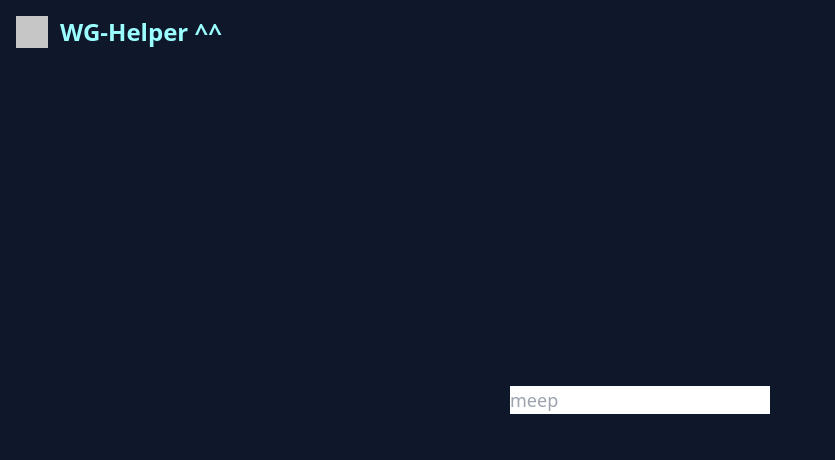
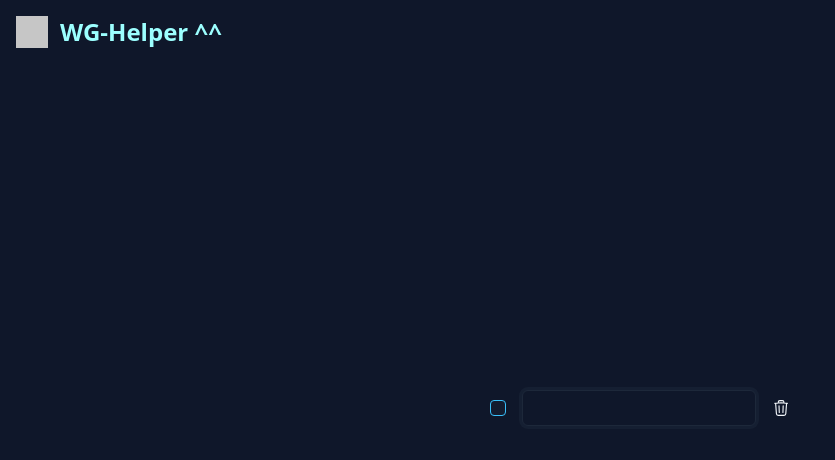
Before and after one commit to Enzyklopaedino/wg-helper, a React (Vite) app: page /cart in a window 1280 px wide. Shown: the top 460 px of the page, without its empty margins (0-835 px from the left). Built offline with nearby package versions, Linux system fonts and the light colour scheme; grey boxes are pictures that could not be loaded.

Commit message:
feat: add todo item list and button icon

```diff
--- /dev/null
+++ b/components/delete-button.tsx
@@ -0,0 +1,18 @@
+export const DeleteButton = () => {
+	return (
+		<svg
+			xmlns="http://www.w3.org/2000/svg"
+			fill="none"
+			viewBox="0 0 24 24"
+			stroke-width="1.5"
+			stroke="currentColor"
+			className="size-6"
+		>
+			<path
+				stroke-linecap="round"
+				stroke-linejoin="round"
+				d="m14.74 9-.346 9m-4.788 0L9.26 9m9.968-3.21c.342.052.682.107 1.022.166m-1.022-.165L18.16 19.673a2.25 2.25 0 0 1-2.244 2.077H8.084a2.25 2.25 0 0 1-2.244-2.077L4.772 5.79m14.456 0a48.108 48.108 0 0 0-3.478-.397m-12 .562c.34-.059.68-.114 1.022-.165m0 0a48.11 48.11 0 0 1 3.478-.397m7.5 0v-.916c0-1.18-.91-2.164-2.09-2.201a51.964 51.964 0 0 0-3.32 0c-1.18.037-2.09 1.022-2.09 2.201v.916m7.5 0a48.667 48.667 0 0 0-7.5 0"
+			/>
+		</svg>
+	);
+};
--- /dev/null
+++ b/components/input.tsx
@@ -0,0 +1,23 @@
+import { ComponentProps } from 'react';
+
+import { cn } from '@/lib/utils';
+
+export const Input = ({
+	className,
+	type,
+	...props
+}: ComponentProps<'input'>) => {
+	return (
+		<input
+			type={type}
+			data-slot="input"
+			className={cn(
+				'file:text-foreground placeholder:text-muted-foreground selection:bg-primary selection:text-primary-foreground dark:bg-slate-900 border-input h-9 w-full min-w-0 rounded-md border px-3 py-1 text-base shadow-xs transition-[color,box-shadow] outline-none file:inline-flex file:h-7 file:border-0 file:bg-transparent file:text-sm file:font-medium disabled:pointer-events-none disabled:cursor-not-allowed disabled:opacity-50 md:text-sm',
+				'focus-visible:border-ring focus-visible:ring-ring/50 focus-visible:ring-[3px]',
+				'aria-invalid:ring-destructive/20 dark:aria-invalid:ring-destructive/40 aria-invalid:border-destructive',
+				className,
+			)}
+			{...props}
+		/>
+	);
+};
--- a/components/todo-item.tsx
+++ b/components/todo-item.tsx
@@ -1,15 +1,31 @@
 import { Checkbox } from '@/components/checkbox';
-import { useState } from 'react';
+import { DeleteButton } from '@/components/delete-button';
+import { Input } from '@/components/input';
+import { FC, InputHTMLAttributes, useState } from 'react';
 
-export const TodoItem = () => {
-	// const [firstName, setFirstName] = useState('');
-	console.log('helo');
+export const TodoItem: FC<InputHTMLAttributes<HTMLInputElement>> = ({
+	value,
+	onKeyDown,
+}) => {
+	const [checked, setChecked] = useState(false);
 
 	return (
-		<div className="space-x-2">
-			{/* <Checkbox className="peer" /> */}
-			{/* <input className="transition-all peer-data-[state=checked]:line-through peer-data-[state=checked]:text-muted-foreground" /> */}
-			<input type="text" name="todo-input" placeholder="Typing... " />
+		<div
+			id={`todo-item-${Date.now()}`}
+			className="flex flex-row items-center space-x-4"
+		>
+			<Checkbox
+				className="peer"
+				onCheckedChange={(value: boolean) => setChecked(value)}
+			/>
+			<Input
+				className="transition-all peer-data-[state=checked]:line-through peer-data-[state=checked]:text-muted-foreground"
+				value={value}
+				onKeyDown={onKeyDown}
+				autoFocus
+				disabled={checked}
+			/>
+			<DeleteButton />
 		</div>
 	);
 };
--- a/src/pages/cart.tsx
+++ b/src/pages/cart.tsx
@@ -1,12 +1,57 @@
 'use client';
 import { TodoItem } from '@/components/todo-item';
+import { ChangeEvent, InputHTMLAttributes, useState } from 'react';
+
+// usestate type todos: <InputHTMLAttributes<HTMLInputElement>[]>
+
+export type TodoItemProps = InputHTMLAttributes<HTMLInputElement> & {
+	key?: string;
+};
 
 export const Cart = () => {
-	console.log('parent');
+	const handleKeyDown = (e: any) => {
+		if (e.key === 'Enter') {
+			const newTodo: TodoItemProps = {};
+			console.log('boo');
+			console.log(JSON.stringify([...todos, newTodo]));
+			setTodos([...todos, newTodo]);
+		}
+	};
+
+	const [todos, setTodos] = useState<TodoItemProps[]>([{}]);
+	const [input, setInput] = useState('');
+
+	const handleChange = (value: string, key?: string) => {
+		console.log(value + 'key:' + key);
+		setInput(value);
+	};
+
 	return (
-		<div className="flex justify-center items-center h-screen">
-			{/* <TodoItem /> */}
-			<input type="text" placeholder="meep" />
+		<div className="flex justify-center items-center flex-col space-y-2 h-screen">
+			{/* <TodoItem defaultValue={'helloo'} /> */}
+			<ul className="mt-4 space-y-2">
+				{todos.map((todo) => (
+					<TodoItem key={todo.id} onKeyDown={handleKeyDown} />
+					//				<li
+					//					key={Date.now().toString() + Math.random()}
+					//					className="p-2 border rounded"
+					//				>
+					//					<input
+					//						className="text-slate-900"
+					//						value={input}
+					//						onChange={(e) => handleChange(e.target.value, e.target.accessKey)}
+					//						onKeyDown={handleKeyDown}
+					//					/>
+					//				</li>
+				))}
+			</ul>
+			{/* <TodoItem */}
+			{/* 	text={'foo'} */}
+			{/* 	onChange={(e: ChangeEvent<HTMLInputElement>) => */}
+			{/* 		setInputValue(e.target.value) */}
+			{/* 	} */}
+			{/* /> */}
 		</div>
 	);
 };
+// };
```
